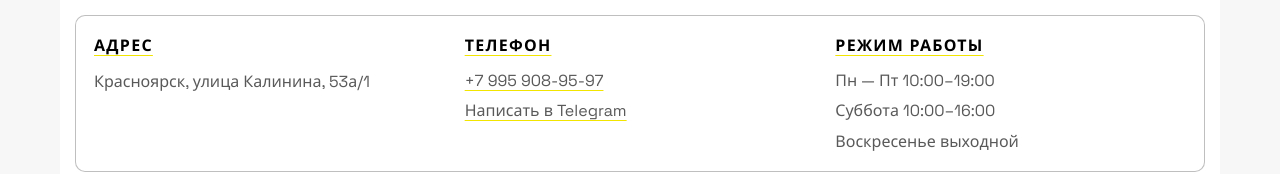
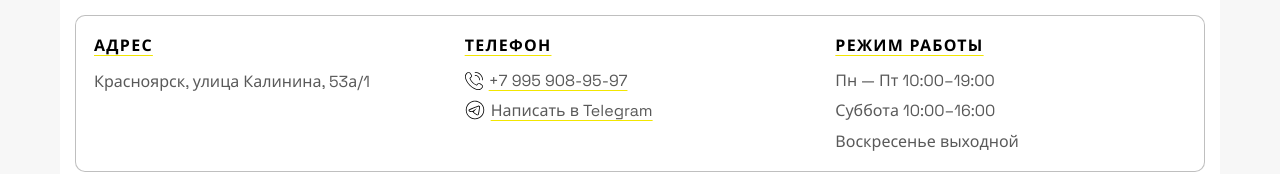
Before and after one commit to kuznetsovkr/st24, a React (Vite) app in the folder client/: page /contacts in a window 1280 px wide. Shown: the part 230-404 px from the top of the page. Built offline with nearby package versions, Linux system fonts and the light colour scheme; no server answers.

Commit message:
иконки

```diff
--- a/client/src/pages/Admin.tsx
+++ b/client/src/pages/Admin.tsx
@@ -63,6 +63,50 @@ const formatPriceLabel = (priceCents: number) =>
     minimumFractionDigits: 0,
     maximumFractionDigits: 0
   }).format(priceCents / 100);
+
+const DeleteCrossIcon = () => (
+  <svg
+    xmlns="http://www.w3.org/2000/svg"
+    width="17"
+    height="17"
+    viewBox="0 0 17 17"
+    fill="none"
+    aria-hidden="true"
+  >
+    <path
+      d="M16.5 0.5L0.5 16.5M16.5 16.5L0.5 0.5"
+      stroke="currentColor"
+      strokeLinecap="round"
+      strokeLinejoin="round"
+    />
+  </svg>
+);
+
+const EditPencilIcon = () => (
+  <svg
+    xmlns="http://www.w3.org/2000/svg"
+    viewBox="0 0 24 24"
+    width="17"
+    height="17"
+    fill="currentColor"
+    aria-hidden="true"
+  >
+    <path d="m4.5,1h5.515c.334,0,.663.03.985.088v5.412c0,1.378,1.122,2.5,2.5,2.5h5.411c.033.178.057.359.071.541.022.275.274.479.539.458.275-.022.48-.264.458-.539-.125-1.536-.793-2.981-1.883-4.07l-3.485-3.485c-1.228-1.228-2.86-1.904-4.596-1.904h-5.515C2.019,0,0,2.019,0,4.5v15c0,2.481,2.019,4.5,4.5,4.5h4c.276,0,.5-.224.5-.5s-.224-.5-.5-.5h-4c-1.93,0-3.5-1.57-3.5-3.5V4.5c0-1.93,1.57-3.5,3.5-3.5Zm12.889,5.096c.545.545.965,1.195,1.24,1.904h-5.129c-.827,0-1.5-.673-1.5-1.5V1.368c.706.273,1.353.692,1.904,1.243l3.485,3.485Zm5.878,5.636c-.943-.944-2.592-.944-3.535,0l-7.707,7.707c-.661.661-1.025,1.54-1.025,2.475v1.586c0,.276.224.5.5.5h1.586c.935,0,1.814-.364,2.475-1.025l7.707-7.707c.472-.472.732-1.1.732-1.768s-.26-1.296-.732-1.768Zm-.707,2.828l-7.707,7.707c-.472.472-1.1.732-1.768.732h-1.086v-1.086c0-.668.26-1.295.732-1.768l7.707-7.707c.566-.566,1.555-.566,2.121,0,.283.283.439.66.439,1.061s-.156.777-.439,1.061Z" />
+  </svg>
+);
+
+const StockSortIcon = () => (
+  <svg
+    xmlns="http://www.w3.org/2000/svg"
+    viewBox="0 0 24 24"
+    width="16"
+    height="16"
+    fill="currentColor"
+    aria-hidden="true"
+  >
+    <path d="M11.854,18.561c.195,.195,.195,.512,0,.707l-4.293,4.293c-.283,.283-.66,.439-1.061,.439s-.777-.156-1.061-.439L1.146,19.268c-.195-.195-.195-.512,0-.707s.512-.195,.707,0l4.146,4.146V.5c0-.276,.224-.5,.5-.5s.5,.224,.5,.5V22.707l4.146-4.146c.195-.195,.512-.195,.707,0ZM22.854,4.732L18.561,.439c-.566-.566-1.555-.566-2.121,0l-4.293,4.293c-.195,.195-.195,.512,0,.707s.512,.195,.707,0L17,1.293V23.5c0,.276,.224,.5,.5,.5s.5-.224,.5-.5V1.293l4.146,4.146c.098,.098,.226,.146,.354,.146s.256-.049,.354-.146c.195-.195,.195-.512,0-.707Z" />
+  </svg>
+);
 
 const AdminPage = () => {
   const [authStatus, setAuthStatus] = useState<'checking' | 'guest' | 'auth'>('checking');
@@ -945,11 +989,21 @@ const AdminPage = () => {
                     )}
                   </div>
                   <div className="button-row">
-                    <button className="ghost-button" onClick={() => handleEdit(product)}>
-                      Редактировать
+                    <button
+                      type="button"
+                      className="admin-edit-button"
+                      aria-label="Редактировать товар"
+                      onClick={() => handleEdit(product)}
+                    >
+                      <EditPencilIcon />
                     </button>
-                    <button className="text-button" onClick={() => handleDelete(product)}>
-                      Удалить
+                    <button
+                      type="button"
+                      className="admin-delete-button"
+                      aria-label="Удалить товар"
+                      onClick={() => handleDelete(product)}
+                    >
+                      <DeleteCrossIcon />
                     </button>
                   </div>
                 </article>
@@ -981,6 +1035,9 @@ const AdminPage = () => {
                         onClick={handleStockSortToggle}
                       >
                         Остаток
+                        <span className="admin-table-sort-icon">
+                          <StockSortIcon />
+                        </span>
                         {stockSortLabel && (
                           <span className="admin-table-sort-indicator">{stockSortLabel}</span>
                         )}
@@ -1021,11 +1078,21 @@ const AdminPage = () => {
                       </td>
                       <td>
                         <div className="admin-table-actions">
-                          <button className="ghost-button" onClick={() => handleEdit(product)}>
-                            Редактировать
+                          <button
+                            type="button"
+                            className="admin-edit-button"
+                            aria-label="Редактировать товар"
+                            onClick={() => handleEdit(product)}
+                          >
+                            <EditPencilIcon />
                           </button>
-                          <button className="text-button" onClick={() => handleDelete(product)}>
-                            Удалить
+                          <button
+                            type="button"
+                            className="admin-delete-button"
+                            aria-label="Удалить товар"
+                            onClick={() => handleDelete(product)}
+                          >
+                            <DeleteCrossIcon />
                           </button>
                         </div>
                       </td>
--- a/client/src/pages/Contacts.tsx
+++ b/client/src/pages/Contacts.tsx
@@ -32,6 +32,26 @@ type YandexMapsApi = {
 };
 
 type YandexWindow = Window & { ymaps?: YandexMapsApi };
+
+const AddressLabelIcon = () => (
+  <svg xmlns="http://www.w3.org/2000/svg" viewBox="0 0 24 24" width="16" height="16" fill="currentColor" aria-hidden="true">
+    <path d="M12,23.999l-.704-.595C9.094,21.541,1.909,15.076,1.909,10.091,1.909,4.527,6.436,0,12,0s10.091,4.527,10.091,10.091c0,4.985-7.185,11.45-9.387,13.313l-.704,.595ZM12,1C6.987,1,2.909,5.078,2.909,10.091c0,4.672,7.524,11.273,9.032,12.55l.059,.05,.059-.05c1.508-1.276,9.032-7.878,9.032-12.55,0-5.013-4.078-9.091-9.091-9.091Z" />
+    <path d="M12,14c-2.206,0-4-1.794-4-4s1.794-4,4-4,4,1.794,4,4-1.794,4-4,4Zm0-7c-1.654,0-3,1.346-3,3s1.346,3,3,3,3-1.346,3-3-1.346-3-3-3Z" />
+  </svg>
+);
+
+const TelegramIcon = () => (
+  <svg xmlns="http://www.w3.org/2000/svg" viewBox="0 0 50 50" width="16" height="16" fill="currentColor" aria-hidden="true">
+    <path d="M19.44 2.64 C30.53 -0.38 43.06 6.38 46.68 17.26 C49.36 24.52 47.95 33.06 43.17 39.13 C38.50 45.22 30.62 48.68 22.97 47.93 C15.48 47.33 8.47 42.77 4.88 36.18 C1.13 29.59 1.00 21.13 4.54 14.44 C7.51 8.61 13.08 4.20 19.44 2.64 M 20.41 4.54 C13.15 6.12 6.98 11.85 4.92 18.99 C2.65 26.19 4.79 34.53 10.18 39.79 C15.44 45.17 23.78 47.37 30.97 45.07 C37.61 43.18 43.08 37.71 45.04 31.09 C47.36 23.88 45.22 15.52 39.84 10.22 C34.91 5.17 27.29 2.91 20.41 4.54 Z" />
+    <path d="M19.63 19.57 C24.09 17.84 28.34 15.56 32.93 14.19 C35.30 13.18 38.02 15.42 37.38 17.95 C36.75 23.64 36.01 29.35 34.70 34.93 C34.33 37.09 32.27 39.19 29.95 38.10 C25.98 36.17 21.96 33.83 19.28 30.23 C16.07 30.27 12.62 30.05 9.91 28.13 C8.53 27.16 8.61 24.89 10.01 23.99 C12.94 21.98 16.42 21.02 19.63 19.57 M 24.02 19.98 C19.52 22.13 14.44 23.25 10.50 26.43 C12.91 27.09 15.41 28.65 17.95 28.05 C22.18 26.05 25.59 22.64 29.88 20.73 C27.45 24.10 23.93 26.47 21.53 29.86 C24.46 32.90 28.17 35.10 32.09 36.60 C33.46 31.49 34.23 26.26 34.99 21.03 C35.10 19.39 35.65 17.62 34.91 16.05 C31.01 16.42 27.64 18.65 24.02 19.98 Z" />
+  </svg>
+);
+
+const PhoneIcon = () => (
+  <svg xmlns="http://www.w3.org/2000/svg" viewBox="0 0 24 24" width="16" height="16" fill="currentColor" aria-hidden="true">
+    <path d="m23.5,11c-.276,0-.5-.224-.5-.5,0-5.238-4.262-9.5-9.5-9.5-.276,0-.5-.224-.5-.5s.224-.5.5-.5c5.79,0,10.5,4.71,10.5,10.5,0,.276-.224,.5-.5,.5Zm-3.5-.5c0-3.584-2.916-6.5-6.5-6.5-.276,0-.5.224-.5.5s.224.5.5.5c3.033,0,5.5,2.467,5.5,5.5,0,.276.224.5.5.5s.5-.224.5-.5Zm2.234,11.771l.978-1.125c.508-.508.788-1.184.788-1.902s-.28-1.395-.837-1.945l-2.446-1.873c-1.048-1.048-2.753-1.049-3.803-.003l-1.532,1.494c-3.68-1.499-6.678-4.5-8.294-8.303l1.488-1.525c1.049-1.049,1.049-2.756.043-3.756l-1.959-2.543c-1.017-1.017-2.813-.993-3.78-.023l-1.174,1.024C.605,2.886,0,4.373,0,5.976c0,7.749,10.275,18.024,18.024,18.024,1.603,0,3.089-.605,4.21-1.729ZM5.909,1.446l1.959,2.543c.659.659.659,1.732-.004,2.396l-1.722,1.766c-.138.142-.18.352-.106.536,1.729,4.305,5.113,7.688,9.286,9.28.182.07.388.027.527-.108l1.766-1.722s.003-.003.004-.005c.639-.64,1.704-.681,2.44.043l2.446,1.873c.659.659.659,1.731-.023,2.416l-.979,1.125c-.908.91-2.144,1.411-3.479,1.411C10.864,23,1,13.136,1,5.976c0-1.335.501-2.571,1.387-3.456l1.175-1.025c.336-.336.779-.5,1.215-.5.419,0,.831.152,1.133.452Z" />
+  </svg>
+);
 
 const ContactsPage = () => {
   const mapRef = useRef<InstanceType<YandexMapsApi['Map']> | null>(null);
@@ -162,15 +182,28 @@ const ContactsPage = () => {
         <div className="contacts-info-grid">
           <div className="contacts-info-block">
             <p className="eyebrow">Адрес</p>
-            <p className="contacts-inline-link">{STORE_ADDRESS}</p>
+            <p className="contacts-inline-link contacts-link-with-icon">
+              <span>{STORE_ADDRESS}</span>
+            </p>
           </div>
           <div className="contacts-info-block">
             <p className="eyebrow">Телефон</p>
-            <a className="contacts-inline-link" href={STORE_PHONE_HREF}>
-              {STORE_PHONE_DISPLAY}
+            <a className="contacts-inline-link contacts-link-with-icon" href={STORE_PHONE_HREF}>
+              <span className="contacts-inline-icon" aria-hidden="true">
+                <PhoneIcon />
+              </span>
+              <span>{STORE_PHONE_DISPLAY}</span>
             </a>
-            <a className="contacts-inline-link" href={TELEGRAM_LINK} target="_blank" rel="noreferrer">
-              Написать в Telegram
+            <a
+              className="contacts-inline-link contacts-link-with-icon"
+              href={TELEGRAM_LINK}
+              target="_blank"
+              rel="noreferrer"
+            >
+              <span className="contacts-inline-icon contacts-inline-icon--telegram" aria-hidden="true">
+                <TelegramIcon />
+              </span>
+              <span>Написать в Telegram</span>
             </a>
           </div>
 
--- a/client/src/style.css
+++ b/client/src/style.css
@@ -396,6 +396,31 @@ a {
   color: var(--muted);
 }
 
+.contacts-link-with-icon {
+  display: inline-flex;
+  align-items: center;
+  gap: 6px;
+}
+
+.contacts-inline-icon {
+  display: inline-flex;
+  align-items: center;
+  justify-content: center;
+  color: var(--text);
+}
+
+.contacts-inline-icon svg {
+  width: 18px;
+  height: 18px;
+  display: block;
+}
+
+.contacts-inline-icon--telegram svg {
+  width: 20px;
+  height: 20px;
+  display: block;
+}
+
 .contacts-hours-item {
   margin: 0;
   color: var(--muted);
@@ -1360,6 +1385,17 @@ input[type='file'] {
   cursor: pointer;
 }
 
+.admin-table-sort-icon {
+  display: inline-flex;
+  align-items: center;
+  justify-content: center;
+  color: var(--text);
+}
+
+.admin-table-sort-icon svg {
+  display: block;
+}
+
 .admin-table-sort-indicator {
   font-size: 12px;
 }
@@ -1388,6 +1424,52 @@ input[type='file'] {
   display: flex;
   flex-wrap: wrap;
   gap: 8px;
+}
+
+.admin-delete-button {
+  border: none;
+  background: transparent;
+  color: #d93025;
+  width: 24px;
+  height: 24px;
+  padding: 0;
+  border-radius: 0;
+  display: inline-flex;
+  align-items: center;
+  justify-content: center;
+  cursor: pointer;
+  transition: opacity 0.2s ease;
+}
+
+.admin-delete-button:hover {
+  opacity: 0.7;
+}
+
+.admin-delete-button svg {
+  display: block;
+}
+
+.admin-edit-button {
+  border: none;
+  background: transparent;
+  color: #000000;
+  width: 24px;
+  height: 24px;
+  padding: 0;
+  border-radius: 0;
+  display: inline-flex;
+  align-items: center;
+  justify-content: center;
+  cursor: pointer;
+  transition: opacity 0.2s ease;
+}
+
+.admin-edit-button:hover {
+  opacity: 0.7;
+}
+
+.admin-edit-button svg {
+  display: block;
 }
 
 .order-table-wrap {
```
